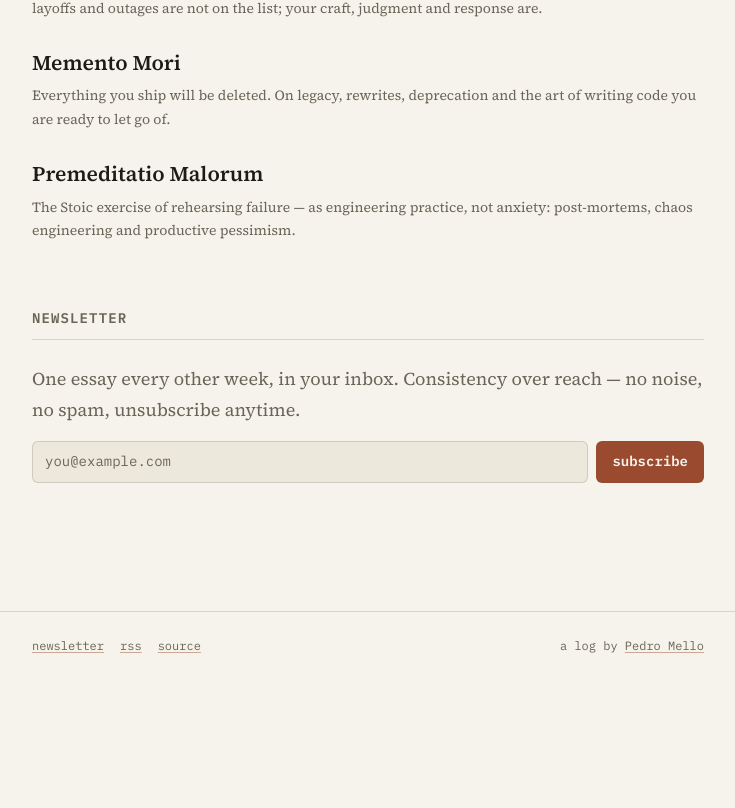
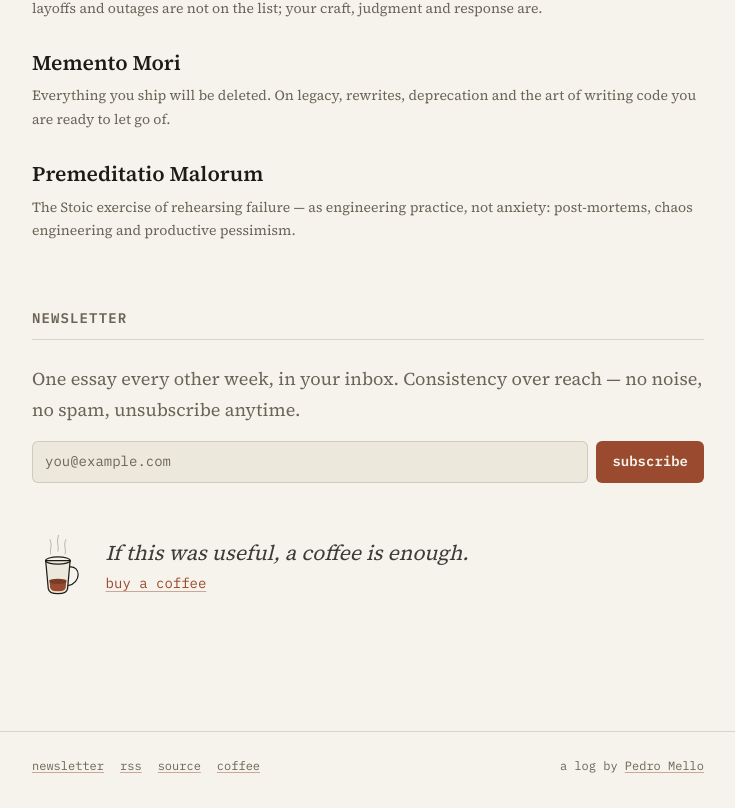
Before and after one commit to cicatrizdev/stoic-log, a Next.js app: page /en in a window 1280 px wide. Shown: the part 1626-2434 px from the top of the page, without its empty margins (272-1007 px from the left). Before the commit the page ends 2314 px from the top, so only its background shows below. Built offline with nearby package versions, Linux system fonts and the light colour scheme; no server answers.

Commit message:
feat: custom buy-me-a-coffee offering
A site-native cup that fills on hover, at the end of essays and on
the home page, plus a footer link. No third-party widget.

```diff
--- a/src/app/[locale]/page.module.css
+++ b/src/app/[locale]/page.module.css
@@ -82,3 +82,7 @@
   margin-bottom: var(--space-4);
   max-width: var(--measure);
 }
+
+.coffee {
+  margin-top: var(--space-12);
+}
--- a/src/app/[locale]/page.tsx
+++ b/src/app/[locale]/page.tsx
@@ -5,6 +5,7 @@ import { listPosts } from '@/lib/posts'
 import { isSeriesSlug, type SeriesSlug } from '@/content/series'
 import { PostCard } from '@/components/post/PostCard'
 import { SubscribeForm } from '@/components/newsletter/SubscribeForm'
+import { Coffee } from '@/components/coffee/Coffee'
 import { BlogJsonLd } from '@/components/seo/JsonLd'
 import styles from './page.module.css'
 
@@ -85,6 +86,10 @@ export default async function Home({
         <p className={styles.newsletterBlurb}>{ui.newsletter.blurb}</p>
         <SubscribeForm locale={locale} labels={ui.newsletter} />
       </section>
+
+      <div className={styles.coffee}>
+        <Coffee locale={locale} />
+      </div>
     </>
   )
 }
--- a/src/app/[locale]/posts/[slug]/page.tsx
+++ b/src/app/[locale]/posts/[slug]/page.tsx
@@ -11,6 +11,7 @@ import { TranslationNotice } from '@/components/post/TranslationNotice'
 import { SeriesNav } from '@/components/post/SeriesNav'
 import { Giscus } from '@/components/comments/Giscus'
 import { SubscribeForm } from '@/components/newsletter/SubscribeForm'
+import { Coffee } from '@/components/coffee/Coffee'
 import { PostJsonLd } from '@/components/seo/JsonLd'
 import styles from './page.module.css'
 
@@ -60,6 +61,8 @@ export default async function PostPage({ params }: Props) {
         <TagList slugs={post.canonical.tags} locale={locale} />
         {position && <SeriesNav position={position} locale={locale} />}
 
+        <Coffee locale={locale} />
+
         <section className={styles.newsletter}>
           <p className={styles.newsletterBlurb}>{ui.newsletter.blurb}</p>
           <SubscribeForm locale={locale} labels={ui.newsletter} />
--- /dev/null
+++ b/src/components/coffee/Coffee.module.css
@@ -0,0 +1,130 @@
+.offering {
+  max-width: var(--measure);
+}
+
+.link {
+  display: flex;
+  align-items: center;
+  gap: var(--space-4);
+  color: inherit;
+  text-decoration: none;
+  text-decoration-color: transparent;
+}
+
+.copy {
+  display: grid;
+  gap: var(--space-1);
+  min-width: 0;
+}
+
+.blurb {
+  font-style: italic;
+  font-size: var(--text-lg);
+  line-height: 1.4;
+  color: color-mix(in srgb, var(--fg) 85%, var(--bg));
+}
+
+.cta {
+  font-family: var(--font-mono);
+  font-size: var(--text-sm);
+  font-style: normal;
+  color: var(--accent);
+  text-decoration: underline;
+  text-decoration-thickness: 1px;
+  text-underline-offset: 0.2em;
+  text-decoration-color: color-mix(in srgb, var(--accent) 45%, transparent);
+}
+
+.link:hover .cta,
+.link:focus-visible .cta {
+  text-decoration-color: var(--accent);
+}
+
+.cup {
+  width: 3.6rem;
+  height: auto;
+  flex-shrink: 0;
+  overflow: visible;
+  color: var(--fg);
+}
+
+.steam path {
+  stroke: var(--dim);
+  stroke-width: 1.35;
+  stroke-linecap: round;
+  fill: none;
+  opacity: 0.45;
+  transform-origin: center bottom;
+  transform-box: fill-box;
+}
+
+.handle,
+.body,
+.rim {
+  stroke: var(--fg);
+  stroke-width: 1.7;
+  stroke-linejoin: round;
+  stroke-linecap: round;
+}
+
+.body {
+  fill: var(--surface);
+}
+
+.handle,
+.rim {
+  fill: none;
+}
+
+.liquid {
+  fill: var(--accent);
+  transform: translateY(26px);
+  transition: transform 0.5s cubic-bezier(0.22, 1, 0.36, 1);
+}
+
+.surface {
+  fill: color-mix(in srgb, var(--accent) 72%, var(--fg));
+}
+
+.link:hover .liquid,
+.link:focus-visible .liquid {
+  transform: translateY(2px);
+}
+
+.link:hover .steam path,
+.link:focus-visible .steam path {
+  opacity: 0.8;
+}
+
+.link:hover .steam path:nth-child(1),
+.link:focus-visible .steam path:nth-child(1) {
+  animation: steam 2.4s ease-in-out infinite;
+}
+
+.link:hover .steam path:nth-child(2),
+.link:focus-visible .steam path:nth-child(2) {
+  animation: steam 2.6s ease-in-out 0.15s infinite;
+}
+
+.link:hover .steam path:nth-child(3),
+.link:focus-visible .steam path:nth-child(3) {
+  animation: steam 2.2s ease-in-out 0.3s infinite;
+}
+
+@keyframes steam {
+  0%,
+  100% {
+    transform: translateY(0) translateX(0);
+    opacity: 0.35;
+  }
+  50% {
+    transform: translateY(-5px) translateX(1px);
+    opacity: 0.9;
+  }
+}
+
+@media (max-width: 480px) {
+  .blurb {
+    font-size: var(--text-md);
+  }
+}
--- /dev/null
+++ b/src/components/coffee/Coffee.tsx
@@ -0,0 +1,69 @@
+import { useId } from 'react'
+import type { Locale } from '@/lib/i18n'
+import { getUi, site } from '@/content'
+import styles from './Coffee.module.css'
+
+/**
+ * Custom coffee offering — a ceramic cup that fills on hover, linking out to
+ * Buy Me a Coffee. No third-party widget, no yellow button.
+ */
+export function Coffee({ locale }: { locale: Locale }) {
+  const ui = getUi(locale)
+  return (
+    <aside className={`${styles.offering} no-print`}>
+      <a
+        className={styles.link}
+        href={site.coffee}
+        rel="noopener noreferrer"
+        target="_blank"
+      >
+        <Cup />
+        <span className={styles.copy}>
+          <span className={styles.blurb}>{ui.coffee.blurb}</span>
+          <span className={styles.cta}>{ui.coffee.cta}</span>
+        </span>
+      </a>
+    </aside>
+  )
+}
+
+function Cup() {
+  const clip = `bowl${useId().replace(/:/g, '')}`
+  return (
+    <svg
+      className={styles.cup}
+      viewBox="0 0 80 100"
+      aria-hidden="true"
+      fill="none"
+    >
+      <defs>
+        <clipPath id={clip}>
+          <path d="M22 42h28l-3.2 36.5q-.8 5.5-10.8 5.5t-10.8-5.5Z" />
+        </clipPath>
+      </defs>
+      <g className={styles.steam}>
+        <path d="M26 32c-2-8 3-10-1-20" />
+        <path d="M36 28c2-9-3-10 1-22" />
+        <path d="M46 32c2-8-3-10 1-20" />
+      </g>
+      <path className={styles.handle} d="M52 50c16-2 17 22-2 26" />
+      <path
+        className={styles.body}
+        d="M19 41h34l-3.6 39q-1 7-13.4 7t-13.4-7Z"
+      />
+      <g clipPath={`url(#${clip})`}>
+        <g className={styles.liquid}>
+          <path d="M22 42h28l-3.2 36.5q-.8 5.5-10.8 5.5t-10.8-5.5Z" />
+          <ellipse
+            className={styles.surface}
+            cx="36"
+            cy="44"
+            rx="13.2"
+            ry="3.6"
+          />
+        </g>
+      </g>
+      <ellipse className={styles.rim} cx="36" cy="41" rx="17.2" ry="5" />
+    </svg>
+  )
+}
--- a/src/components/layout/Footer.tsx
+++ b/src/components/layout/Footer.tsx
@@ -14,6 +14,9 @@ export function Footer({ locale }: { locale: Locale }) {
           <a href={site.repo} rel="noopener noreferrer" target="_blank">
             {ui.footer.source}
           </a>
+          <a href={site.coffee} rel="noopener noreferrer" target="_blank">
+            {ui.footer.coffee}
+          </a>
         </p>
         <p className={styles.colophon}>
           {ui.footer.colophon}{' '}
--- a/src/content/site.ts
+++ b/src/content/site.ts
@@ -20,6 +20,7 @@ export const site = {
     github: 'https://github.com/cicatrizdev',
     linkedin: 'https://www.linkedin.com/in/pedro-c-mello',
   },
+  coffee: 'https://buymeacoffee.com/cicatrizdev',
 } as const
 
 export type Site = typeof site
--- a/src/content/types.ts
+++ b/src/content/types.ts
@@ -88,9 +88,14 @@ export type UiStrings = {
     errorRateLimited: string
     errorFailed: string
   }
+  coffee: {
+    blurb: string
+    cta: string
+  }
   footer: {
     rss: string
     source: string
+    coffee: string
     colophon: string
   }
   notFound: {
--- a/src/content/ui/en.ts
+++ b/src/content/ui/en.ts
@@ -87,9 +87,14 @@ export const en: UiStrings = {
     errorRateLimited: 'Too many attempts — try again in a few minutes.',
     errorFailed: 'Could not subscribe right now. Try again later.',
   },
+  coffee: {
+    blurb: 'If this was useful, a coffee is enough.',
+    cta: 'buy a coffee',
+  },
   footer: {
     rss: 'rss',
     source: 'source',
+    coffee: 'coffee',
     colophon: 'a log by',
   },
   notFound: {
--- a/src/content/ui/pt.ts
+++ b/src/content/ui/pt.ts
@@ -88,9 +88,14 @@ export const pt: UiStrings = {
     errorRateLimited: 'Muitas tentativas — tente de novo em alguns minutos.',
     errorFailed: 'Não foi possível assinar agora. Tente mais tarde.',
   },
+  coffee: {
+    blurb: 'Se isto foi útil, um café basta.',
+    cta: 'oferecer um café',
+  },
   footer: {
     rss: 'rss',
     source: 'código',
+    coffee: 'café',
     colophon: 'um log de',
   },
   notFound: {
```
